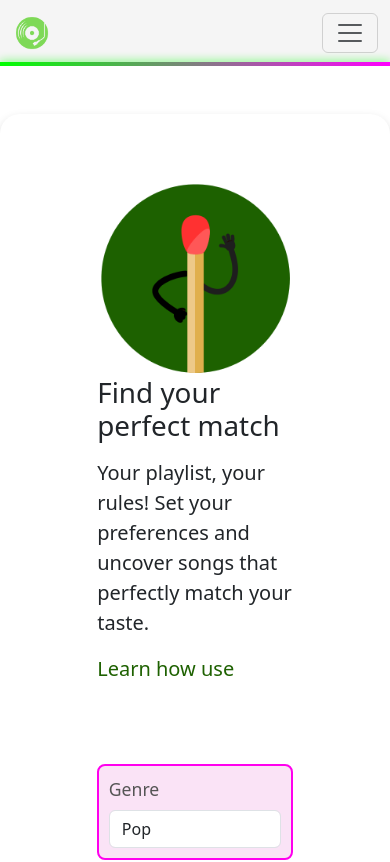
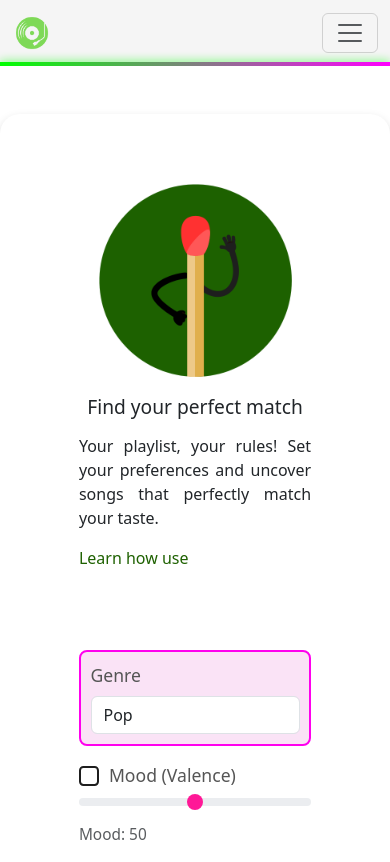
Before and after one commit to morgharrisx/fullstack-3, a React (Create React App) app in the folder frontend/: page /dj-hub in a window 390 px wide. Shown: the top 862 px of the page. Built offline with nearby package versions, Linux system fonts and the light colour scheme; the HTML template or start-up script is replaced by a standard one.

Commit message:
mobile media queries added

```diff
--- a/frontend/src/PlaylistGenerator/SuggestedSongs/suggestedsongs.css
+++ b/frontend/src/PlaylistGenerator/SuggestedSongs/suggestedsongs.css
@@ -5,3 +5,23 @@
     align-items: center;
 
 }
+
+.song-container {
+    width: 100%;
+    margin-bottom: 5px;
+}
+
+
+
+iframe {
+    width: 100%;
+    height: 80px;
+  }
+
+  @media (max-width: 767px) {
+    iframe {
+        width: 100%;
+        height: 80px;
+        margin: 0;
+    }
+  }
--- a/frontend/src/PlaylistGenerator/playlistgenerator.css
+++ b/frontend/src/PlaylistGenerator/playlistgenerator.css
@@ -15,7 +15,7 @@
     justify-content: center;
     align-items: center;
     text-align: center;
-    width: 60%;
+    width: 70%;
 }
 
 .playlist-generator-col {
@@ -23,7 +23,7 @@
     justify-content: center;
     align-items: stretch;
     text-align: start;
-
+    width: 100%;
 
 }
 .playlist-generator-form-group {
@@ -115,3 +115,26 @@
 .form-range::-ms-thumb:hover {
     background-color: #8c004d !important;
 }
+
+
+@media (max-width: 767px) {
+    .playlist-generator-container .align-items-center {
+      flex-direction: column;
+      text-align: center;
+    }
+
+    .playlist-generator-container .align-items-center img {
+      width: 150px;
+      margin-bottom: 15px;
+    }
+
+    .playlist-generator-container .playlist-generator-suggested-header {
+      font-size: 1.2rem;
+      text-align: center;
+    }
+
+    .playlist-generator-container .lead {
+      text-align: justify;
+      font-size: 1rem;
+    }
+  }
```
